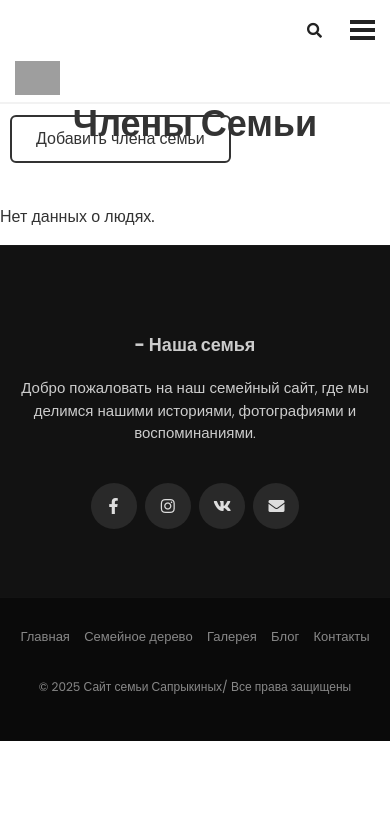
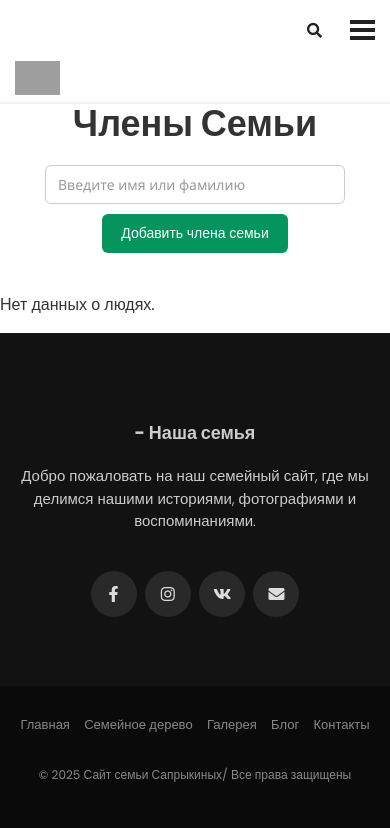
Before and after one commit to SaprykinEI/Family_site_Saprykin, a Django app: page /persons/ in a window 390 px wide. Shown: the top 828 px of the page. Run offline with Django 5.2, Linux system fonts and the light colour scheme; data that the repository does not hold is empty; parts of the project's set-up code (start-up, migrations or seed data) failed here and were passed over; some libraries are stand-ins or nearby versions; grey boxes are pictures that could not be loaded.

Commit message:
1. Дописаны роли для галереи, распределены кнопки 2. Добавлена кнопка поиска для Членов семьи

```diff
--- a/family_tree/templates/family_tree/person_create_update.html
+++ b/family_tree/templates/family_tree/person_create_update.html
@@ -2,7 +2,7 @@
 {% load static %}
 
 {% block extra_css %}
-<link rel="stylesheet" href="{% static 'css/form_style_create.css' %}">
+<link rel="stylesheet" href="{% static 'css/form_style_create12.css' %}">
 {% endblock %}
 
 {% block content %}
--- a/family_tree/templates/family_tree/persons.html
+++ b/family_tree/templates/family_tree/persons.html
@@ -3,6 +3,7 @@
 
 {% block extra_css %}
 <link rel="stylesheet" href="{% static 'css/persons.css' %}">
+<link rel="stylesheet" href="{% static 'css/tree/buttons_tree.css' %}">
 {% endblock %}
 
 {% block content %}
@@ -11,7 +12,15 @@
 </div>
 
 <div class="polaroid-gallery-wrapper position-relative px-3">
-  <a href="{% url 'family_tree:person_create' %}" class="btn-outline-add-person">Добавить члена семьи</a>
+
+  <div class="inline-controls mb-3">
+    <div class="filter-inline-group search-group">
+      <input type="text" name="search" id="search" value="{{ search }}" placeholder="Введите имя или фамилию">
+    </div>
+    <a href="{% url 'family_tree:person_create' %}" class="btn-create-album">
+      Добавить члена семьи
+    </a>
+  </div>
 
   <div class="polaroid-gallery">
     {% for person in persons %}
--- /dev/null
+++ b/static/css/tree/buttons_tree.css
@@ -0,0 +1,78 @@
+.btn-create-album {
+    background-color: #05945e;
+    color: #fff;
+    border: 1px solid transparent;
+    border-radius: 6px;
+    padding: 8px 18px;
+    font-size: 14px;
+    font-weight: 500;
+    text-decoration: none;
+    text-align: center;
+    transition: background-color 0.2s ease, color 0.2s ease, border-color 0.2s ease;
+    cursor: pointer;
+    /* margin-left: auto;  <-- удалить это */
+}
+
+.btn-create-album:hover {
+    background-color: #11c27e;
+    color: #d4f4dd;
+}
+
+.inline-controls {
+  display: flex;
+  justify-content: space-between;
+  align-items: center;
+  flex-wrap: wrap;
+  gap: 1rem;
+}
+
+.filter-inline-group.search-group {
+  display: flex;
+  align-items: center;
+  gap: 0.5rem;
+  font-family: 'Segoe UI', Tahoma, Geneva, Verdana, sans-serif;
+}
+
+.filter-inline-group.search-group label {
+  font-weight: 600;
+  color: #333;
+  user-select: none;
+  min-width: 50px;
+}
+
+.filter-inline-group.search-group input[type="text"] {
+  padding: 8px 12px;
+  font-size: 14px;
+  border: 1.5px solid #ccc;
+  border-radius: 6px;
+  transition: border-color 0.3s ease, box-shadow 0.3s ease;
+  width: 220px;
+  outline: none;
+}
+
+.filter-inline-group.search-group input[type="text"]:focus {
+  border-color: #05945e;
+  box-shadow: 0 0 5px rgba(5, 148, 94, 0.5);
+}
+
+@media (max-width: 575.98px) {
+  .inline-controls {
+    flex-direction: column;
+    align-items: center;
+    gap: 1rem;
+  }
+
+  .filter-inline-group.search-group {
+    justify-content: center;
+    width: 100%;
+  }
+
+  .filter-inline-group.search-group input[type="text"] {
+    width: 100%;
+    max-width: 300px; /* чтобы не было слишком широким */
+  }
+
+  .btn-create-album {
+    margin-left: 0;
+  }
+}
```
Also changed, not shown: gallery/templates/gallery/album_detail.html (+16 -18 lines), gallery/views.py (+78 -9 lines), static/css/form_style_create12.css (renamed from static/css/form_style_create.css, +39 -3 lines).
